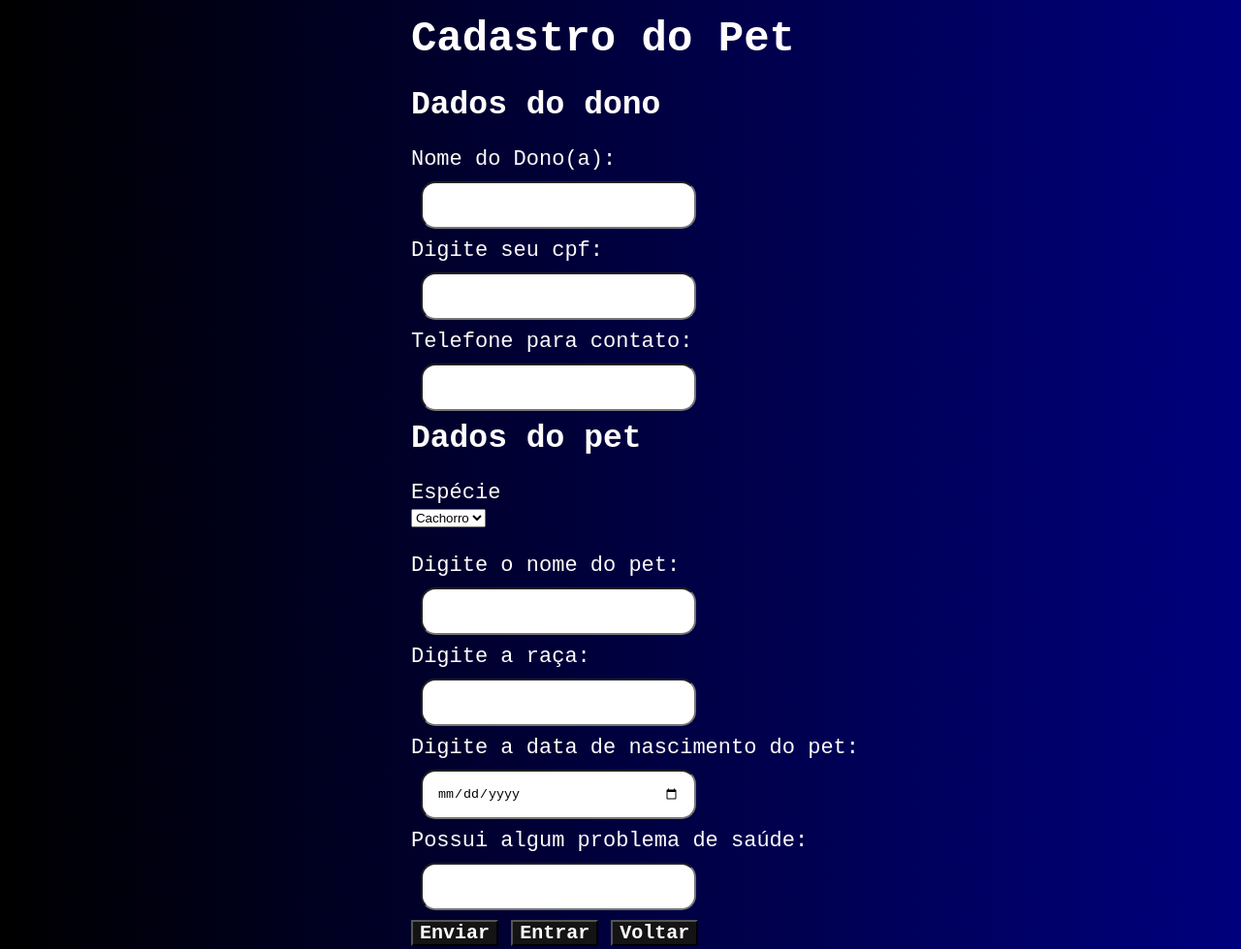
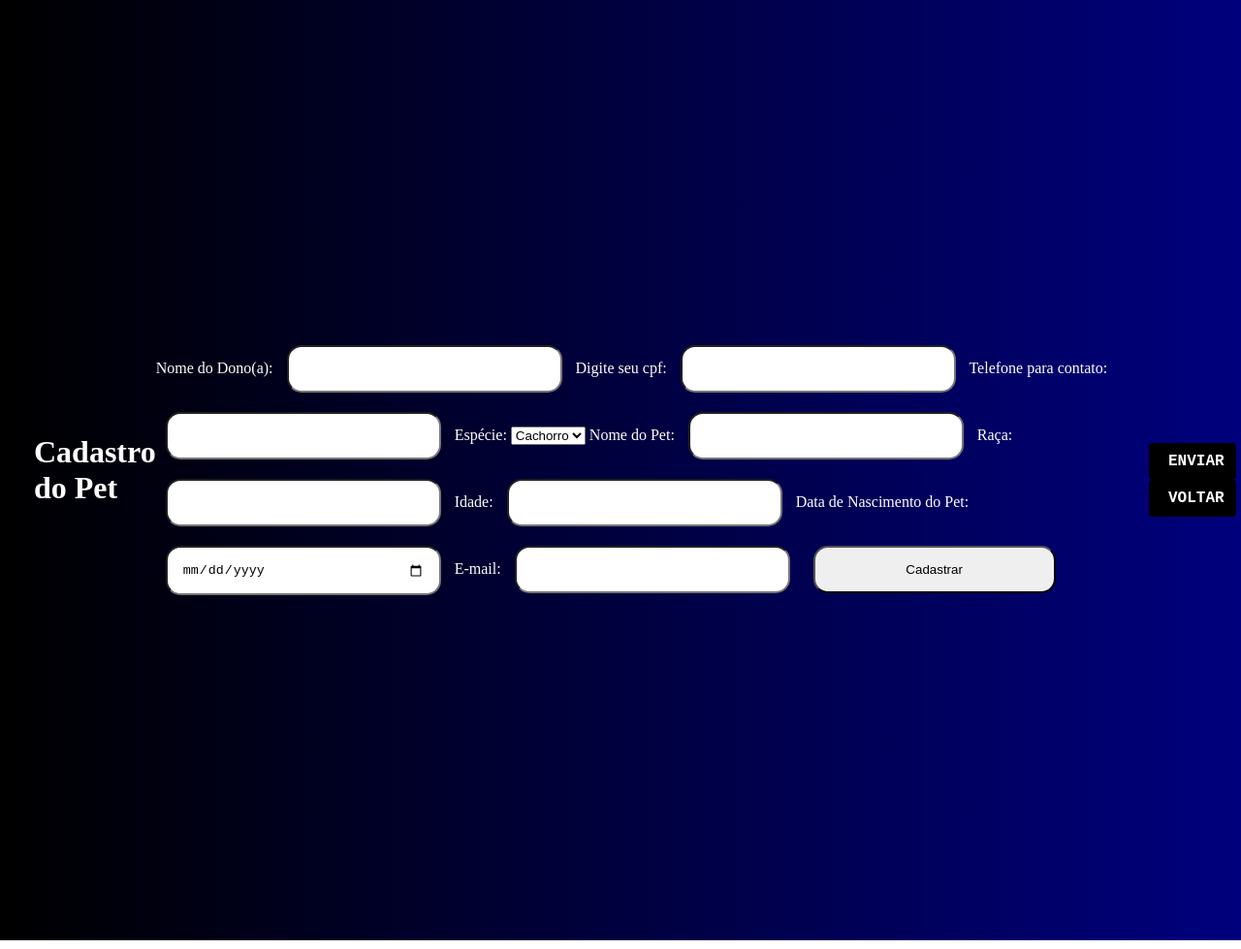
Before and after one commit to rebecalazarini/tcc-petshop-petgato-2025, a plain HTML site: page web/pet.html in a window 1280 px wide. Shown: the top 979 px of the page at 97% size. Drawn offline with Linux system fonts and the light colour scheme.

Commit message:
Update pet.html

```diff
--- a/web/pet.html
+++ b/web/pet.html
@@ -1,85 +1,61 @@
 <!DOCTYPE html>
-<html lang="en">
+<html lang="pt-BR">
 <head>
     <meta charset="UTF-8">
     <meta name="viewport" content="width=device-width, initial-scale=1.0">
-    <title>Cadastro o Pet</title>
-   <link rel="stylesheet" href="/css/style3.css">
+    <link rel="stylesheet" href="/css/style3.css">
+    <title>Cadastro de Pet</title>
 </head>
 <body>
     <div class="container">
-    <div class="div1">
-    <h1>Cadastro do Pet</h1>
-    <br>
+        <div class="container_formulario">
+            <h1>Cadastro do Pet</h1>
 
-        <h2><label for="dados">Dados do dono</label></h2>
-        <br>
+            <form action="/enviarCadastro" method="post">
 
-        <p></p>
+               <label for="dados">Nome do Dono(a):</label>
+               <input type="text" id="dono" name="dados" required>
 
-        <label for="dados">Nome do Dono(a):</label>
-        <br>
-        <input type="dados" id="dono" name="dados">
+               <label for="dados">Digite seu cpf:</label>
+               <input type="number" id="CPF" name="dados" required>
+
+               <label for="dados">Telefone para contato:</label>
+               <input type="number" id="tel" name="dados" required>
+
+                <label for="especiePet">Espécie:</label>
+                <select id="especiePet" name="especiePet">
+                    <option value="cachorro">Cachorro</option>
+                    <option value="gato">Gato</option>
+                    <option value="peixe">Peixe</option>
+                    <option value="passaro">Pássaro</option>
+                </select>
 
 
-        <p></p>
+                <label for="nome">Nome do Pet:</label>
+                <input type="text" id="nomepet" name="nomepet" required>
 
-        <label for="dados">Digite seu cpf:</label>
-        <br>
-        <input type="number" id="CPF" name="dados">
+                <label for="racaPet">Raça:</label>
+                <input type="text" id="racaPet" name="racaPet" required>
 
-        <p></p>
-
-        <label for="dados">Telefone para contato:</label>
-        <br>
-        <input type="number" id="tel" name="dados">
-
-        <p></p>
-
-        <h2> <label for="dados">Dados do pet</label></h2>
-        <br>
-
-        <label for="dados">Espécie</label>
-        <br>
-        <select id="dados">
-
-        <option>Cachorro</option>
-        <option>Gato</option>
-        <option>Peixe</option>
-        <option>Pássaro</option>
-
-        </select>
-
-        <p></p>
-        <br>
-        <label for="dados">Digite o nome do pet:</label>
-        <br>
-        <input type="dados" id="dono" name="dados">
-
-        <p></p>
-
-       <label for="dados">Digite a raça:</label>
-       <br>
-       <input type="dados" id="Raça" name="dados">
-
-        <p></p>
-
-        <label for="dados">Digite a data de nascimento do pet:</label>
-        <br>
-        <input type="date" id="Nascimento" name="dados">
-
-        <p></p>
-
-        <label for="dados">Possui algum problema de saúde:</label>
-        <br>
-        <input type="dados" id="qual" name="dados">
-
-        <p></p>
+                <label for="idadePet">Idade:</label>
+                <input type="number" id="idadePet" name="idadePet" required>
 
 
-    <button type="submit" onclick="Enviar()">Enviar</button></a>
-    <a href="front.html"><button type="button" onclick="entrar()">Entrar</button></a>
-    <a href="cadastrar.html"><button>Voltar</button></a>
+                <label for="nascpet">Data de Nascimento do Pet:</label>
+                <input type="date" id="nascpet" name="nascpet" required>
+
+                <label for="emailProprietario">E-mail:</label>
+                <input type="email" id="emailProprietario" name="emailProprietario" required>
+
+
+                <input type="submit" value="Cadastrar">
+            </form>
+            <div class="back-button">
+                <button type="submit" onclick="Enviar()">Enviar</button></a>
+                <a href="cadastrar.html"><button>Voltar</button></a>
+            </div>
+    </div>
+    </div>
 
 </body>
 </html>
```
